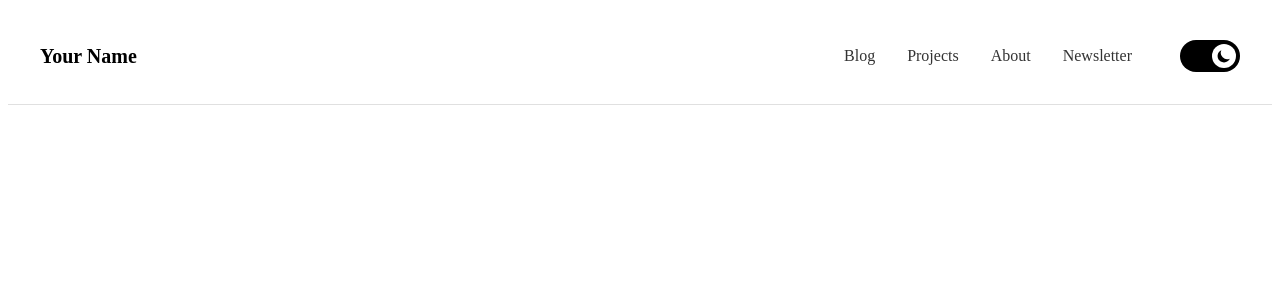
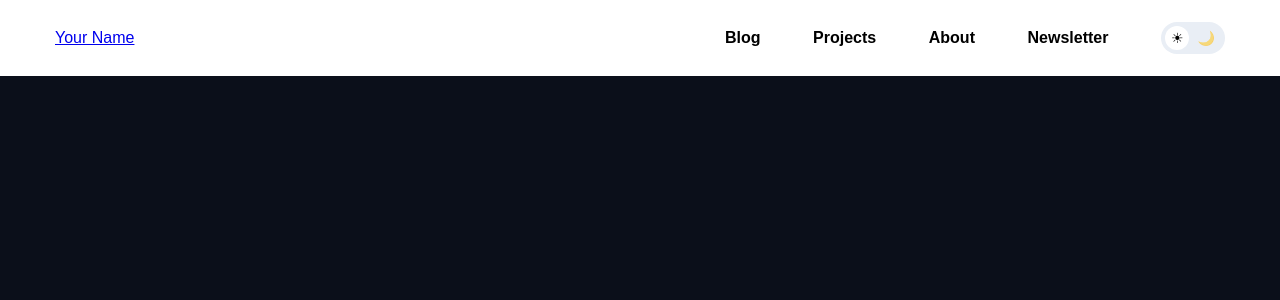
Before and after one commit to andreyk1n/the-blog, a Next.js app: page / in a window 1280 px wide. Shown: the top 300 px of the page. Built offline with nearby package versions, Linux system fonts and the light colour scheme.

Commit message:
feat: enhance header component with responsive menu and theme toggle functionality

```diff
--- a/src/app/globals.css
+++ b/src/app/globals.css
@@ -0,0 +1,42 @@
+* {
+    margin: 0;
+    padding: 0;
+    box-sizing: border-box;
+}
+
+body {
+    font-family: Arial, "Helvetica Neue", Helvetica, sans-serif;
+    font-size: 16px;
+    color: #282938;
+    background-color: #fff;
+    overflow-x: hidden;
+    scroll-behavior: smooth;
+}
+
+.wrapper {
+    display: flex;
+    flex-direction: column;
+    width: 100%;
+    justify-content: center;
+}
+
+.no-scroll {
+    overflow: hidden;
+}
+
+[class*='__container'] {
+    max-width: 1200px;
+    width: 100%;
+    margin: 0 auto;
+    padding: 0 15px
+}
+
+:root[data-theme="light"] {
+  background-color: #ffffff;
+  color: #111;
+}
+
+:root[data-theme="dark"] {
+  background-color: #0b0f1a;
+  color: #fff;
+}
--- a/src/template-parts/partials/Header/Header.scss
+++ b/src/template-parts/partials/Header/Header.scss
@@ -1,91 +1,149 @@
 .header {
-  padding: 2rem 0;
-  border-bottom: 1px solid #e0e0e0;
+  z-index: 100;
+  width: 100%;
+  position: fixed;
+  top: 0;
+  left: 0;
+  transition-duration: .5s;
+  padding: 10px 0;
   background-color: #fff;
 
   &__container {
-    max-width: 1200px;
-    margin: 0 auto;
-    padding: 0 2rem;
     display: flex;
     justify-content: space-between;
     align-items: center;
+    height: 56px;
+    gap: 20px;
   }
 
   &__logo {
-    font-size: 1.25rem;
-    font-weight: 600;
+    margin-right: 20px;
+    z-index: 10;
+    justify-self: center;
+  }
+
+  &__nav {
+    width: 100%;
+    max-width: 500px;
+    display: flex;
+    justify-content: space-between;
+    align-items: center;
+    gap: 15px;
+
+    .header__link {
+      font-size: 16px;
+      font-weight: 700;
+      line-height: 26px;
+      width: fit-content;
+      position: relative;
       color: #000;
       text-decoration: none;
-    transition: opacity 0.2s ease;
+
+      @media (max-width: 992px) {
+        font-size: 20px;
+      }
+
+      &::after {
+        content: '';
+        width: 0;
+        height: 1px;
+        color: #000;
+        display: block;
+        position: absolute;
+        left: 0;
+        bottom: 0;
+        transition-duration: .5s;
+      }
 
       &:hover {
-      opacity: 0.7;
+        &::after {
+          width: 100%;
         }
       }
 
-  &__nav {
-    display: flex;
-    align-items: center;
-    gap: 3rem;
+      &.active {
+        &::after {
+          width: 100%;
         }
-
-  &__menu {
-    display: flex;
-    gap: 2rem;
-    list-style: none;
-    margin: 0;
-    padding: 0;
       }
-
-  &__link {
-    color: #333;
-    text-decoration: none;
-    font-size: 1rem;
-    transition: color 0.2s ease;
-
-    &:hover {
-      color: #000;
     }
   }
 
-  &__theme-toggle {
-    width: 60px;
-    height: 32px;
-    border-radius: 20px;
-    background-color: #000;
-    border: none;
-    cursor: pointer;
-    position: relative;
-    padding: 4px;
-    transition: background-color 0.3s ease;
+  @media (max-width: 992px) {
+    &__nav {
+      position: absolute;
+      right: -100%;
+      top: 0;
+      flex-direction: column;
+      gap: 25px;
+      padding: 150px 0 50px 0;
+      align-items: center;
+      justify-content: flex-start;
+      width: 100%;
+      height: 100vh;
+      min-height: 100vh;
+      background-color: #fff;
+      transition-duration: .5s;
+      overflow-y: auto;
 
-    &--light {
-      background-color: #e0e0e0;
+      &.active {
+        right: 0;
       }
     }
 
-  &__toggle-circle {
-    width: 24px;
-    height: 24px;
-    border-radius: 50%;
-    background-color: #fff;
-    position: absolute;
-    top: 4px;
-    left: 4px;
-    transition: transform 0.3s ease;
+    &__burger {
+      min-width: 20px;
+      width: 40px;
+      height: 30px;
       display: flex;
       align-items: center;
       justify-content: center;
+      cursor: pointer;
+      position: relative;
+      z-index: 11;
 
-    &--active {
-      transform: translateX(28px);
+      span {
+        display: block;
+        width: 100%;
+        height: 2px;
+        background-color: #000;
+        position: relative;
+        transition-duration: .5s;
+
+        &::before,
+        &::after {
+          content: "";
+          position: absolute;
+          width: 100%;
+          height: 2px;
+          background-color: #000;
+          transition-duration: .5s;
+        }
+
+        &::before {
+          top: -10px;
+        }
+
+        &::after {
+          top: 10px;
         }
       }
 
-  &__icon {
-    width: 16px;
-    height: 16px;
-    color: #000;
+      &.active {
+        span {
+          background-color: transparent;
+
+          &::before {
+            top: 0;
+            transform: rotate(45deg);
+          }
+
+          &::after {
+            top: 0;
+            transform: rotate(-45deg);
           }
         }
+      }
+    }
+  }
+}
--- a/src/template-parts/partials/Header/Header.tsx
+++ b/src/template-parts/partials/Header/Header.tsx
@@ -1,15 +1,57 @@
 "use client";
 
-import { useState } from "react";
+import { useState, useEffect, useRef } from "react";
 import Link from "next/link";
-import "./Header.scss";
+import { usePathname } from "next/navigation";
+import ThemeToggle from "../../ui/ThemeToggle/ThemeToggle";
+
+
+const MOBILE_BREAKPOINT = 992;
 
 const Header = () => {
+  const pathname = usePathname();
+  const [menuActive, setMenuActive] = useState(false);
+  const [isMobile, setIsMobile] = useState(false);
   const [isDark, setIsDark] = useState(true);
+  const navRef = useRef<HTMLElement | null>(null);
+  const burgerRef = useRef<HTMLDivElement | null>(null);
 
-  const toggleTheme = () => {
-    setIsDark(!isDark);
+  useEffect(() => {
+    const handleResize = () => {
+      setIsMobile(window.innerWidth < MOBILE_BREAKPOINT);
     };
+
+    handleResize();
+    window.addEventListener("resize", handleResize);
+    return () => window.removeEventListener("resize", handleResize);
+  }, []);
+
+  useEffect(() => {
+    const handleClickOutside = (e: MouseEvent) => {
+      if (
+        menuActive &&
+        navRef.current &&
+        burgerRef.current &&
+        !navRef.current.contains(e.target as Node) &&
+        !burgerRef.current.contains(e.target as Node)
+      ) {
+        setMenuActive(false);
+      }
+    };
+
+    document.addEventListener("mousedown", handleClickOutside);
+    return () => document.removeEventListener("mousedown", handleClickOutside);
+  }, [menuActive]);
+  useEffect(() => {
+    document.documentElement.dataset.theme = isDark ? "dark" : "light";
+  }, [isDark]);
+
+  const toggleMenu = () => setMenuActive((prev) => !prev);
+  const closeMenu = () => setMenuActive(false);
+  const toggleTheme = () => setIsDark((prev) => !prev);
+
+  const linkClass = (href: string) =>
+    `header__link ${pathname === href ? "active" : ""}`;
 
   return (
     <header className="header">
@@ -18,57 +60,40 @@ const Header = () => {
           Your Name
         </Link>
 
-        <nav className="header__nav">
-          <ul className="header__menu">
-            <li>
-              <Link href="/blog" className="header__link">
+        <div
+          ref={burgerRef}
+          className={`header__burger ${menuActive ? "active" : ""}`}
+          onClick={toggleMenu}
+        >
+          <span />
+        </div>
+
+        <nav
+          ref={navRef}
+          className={`header__nav ${menuActive ? "active" : ""}`}
+        >
+          <Link href="/blog" className={linkClass("/")} onClick={closeMenu}>
             Blog
           </Link>
-            </li>
-            <li>
-              <Link href="/projects" className="header__link">
+          <Link href="/projects" className={linkClass("/projects")} onClick={closeMenu}>
             Projects
           </Link>
-            </li>
-            <li>
-              <Link href="/about" className="header__link">
+          <Link
+            href="/about"
+            className={linkClass("/about")}
+            onClick={closeMenu}
+          >
             About
           </Link>
-            </li>
-            <li>
-              <Link href="/newsletter" className="header__link">
+          <Link
+            href="/newsletter"
+            className={linkClass("/newsletter")}
+            onClick={closeMenu}
+          >
             Newsletter
           </Link>
-            </li>
-          </ul>
 
-          <button
-            className={`header__theme-toggle ${!isDark ? "header__theme-toggle--light" : ""}`}
-            onClick={toggleTheme}
-            aria-label="Toggle theme"
-          >
-            <div
-              className={`header__toggle-circle ${isDark ? "header__toggle-circle--active" : ""}`}
-            >
-              <svg
-                className="header__icon"
-                fill="currentColor"
-                viewBox="0 0 20 20"
-              >
-                {isDark ? (
-                  // Moon icon
-                  <path d="M17.293 13.293A8 8 0 016.707 2.707a8.001 8.001 0 1010.586 10.586z" />
-                ) : (
-                  // Sun icon
-                  <path
-                    fillRule="evenodd"
-                    d="M10 2a1 1 0 011 1v1a1 1 0 11-2 0V3a1 1 0 011-1zm4 8a4 4 0 11-8 0 4 4 0 018 0zm-.464 4.95l.707.707a1 1 0 001.414-1.414l-.707-.707a1 1 0 00-1.414 1.414zm2.12-10.607a1 1 0 010 1.414l-.706.707a1 1 0 11-1.414-1.414l.707-.707a1 1 0 011.414 0zM17 11a1 1 0 100-2h-1a1 1 0 100 2h1zm-7 4a1 1 0 011 1v1a1 1 0 11-2 0v-1a1 1 0 011-1zM5.05 6.464A1 1 0 106.465 5.05l-.708-.707a1 1 0 00-1.414 1.414l.707.707zm1.414 8.486l-.707.707a1 1 0 01-1.414-1.414l.707-.707a1 1 0 011.414 1.414zM4 11a1 1 0 100-2H3a1 1 0 000 2h1z"
-                    clipRule="evenodd"
-                  />
-                )}
-              </svg>
-            </div>
-          </button>
+          <ThemeToggle />
         </nav>
       </div>
     </header>
--- /dev/null
+++ b/src/template-parts/ui/ThemeToggle/ThemeToggle.scss
@@ -0,0 +1,65 @@
+.theme-switch {
+    position: relative;
+    width: 64px;
+    height: 32px;
+    border-radius: 32px;
+    border: none;
+    cursor: pointer;
+    background-color: #0b0f1a;
+    padding: 4px;
+    display: flex;
+    align-items: center;
+    justify-content: space-between;
+    transition: background-color 0.3s ease;
+
+    &__icon {
+        font-size: 14px;
+        z-index: 2;
+        opacity: 0.6;
+        transition: opacity 0.3s ease;
+
+        &--sun {
+            margin-left: 6px;
+        }
+
+        &--moon {
+            margin-right: 6px;
+        }
+    }
+
+    &__thumb {
+        position: absolute;
+        top: 4px;
+        left: 4px;
+        width: 24px;
+        height: 24px;
+        border-radius: 50%;
+        background-color: #fff;
+        transition: transform 0.3s ease;
+        z-index: 1;
+    }
+
+    &--light {
+        background-color: #e9eef5;
+
+        .theme-switch__icon--sun {
+            opacity: 1;
+        }
+
+        .theme-switch__thumb {
+            transform: translateX(0);
+        }
+    }
+
+    &--dark {
+        background-color: #0b0f1a;
+
+        .theme-switch__icon--moon {
+            opacity: 1;
+        }
+
+        .theme-switch__thumb {
+            transform: translateX(32px);
+        }
+    }
+}
--- /dev/null
+++ b/src/template-parts/ui/ThemeToggle/ThemeToggle.tsx
@@ -0,0 +1,28 @@
+"use client";
+
+import { useEffect, useState } from "react";
+import './ThemeToggle.scss'
+
+export default function ThemeToggle() {
+  const [theme, setTheme] = useState<"light" | "dark">("light");
+
+  useEffect(() => {
+    document.documentElement.setAttribute("data-theme", theme);
+  }, [theme]);
+
+  const toggleTheme = () => {
+    setTheme((prev) => (prev === "light" ? "dark" : "light"));
+  };
+
+  return (
+    <button
+      className={`theme-switch theme-switch--${theme}`}
+      onClick={toggleTheme}
+      aria-label="Toggle theme"
+    >
+      <span className="theme-switch__icon theme-switch__icon--sun">☀</span>
+      <span className="theme-switch__icon theme-switch__icon--moon">🌙</span>
+      <span className="theme-switch__thumb" />
+    </button>
+  );
+}
```
Lines whose indentation alone changed are shown as unchanged.
